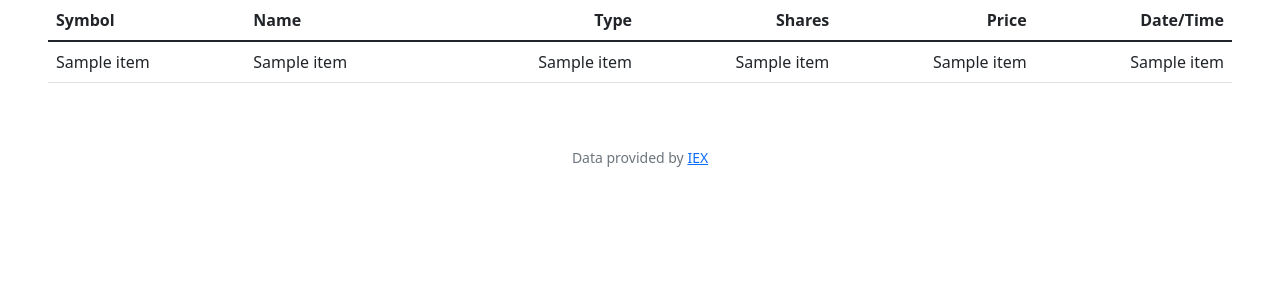
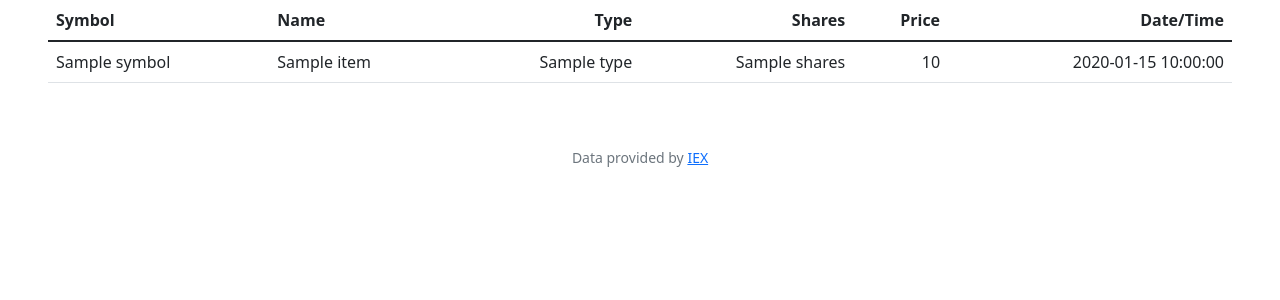
Before and after one commit to gitpk-0/cs50_finance_app, a Flask app: template templates/history.html in a window 1280 px wide. Shown: the part 206-506 px from the top of the page. Run offline with Flask 2, Linux system fonts and the light colour scheme; the template is opened without the code that fills it: most values are stand-ins (such as "Sample title", 1, 10 or a date in 2020); some libraries are stand-ins or nearby versions.

Commit message:
updated templates

```diff
--- a/templates/history.html
+++ b/templates/history.html
@@ -23,14 +23,14 @@ History
         </tr>
     </thead>
     <tbody>
-        {% for item in transaction_info if item[3] != "N/A" %}
+        {% for item in transaction_info if item["symbol"] != "N/A" %}
         <tr>
-            <td class="text-start">{{item[3]}}</td><!-- "symbol"-->
-            <td class="text-start">{{item[2]}}</td><!-- "name"-->
-            <td class="text-end">{{item[1]}}</td><!-- "type"-->
-            <td class="text-end">{{item[4]}}</td><!-- "shares"-->
-            <td class="text-end">{{item[5]}}</td><!-- "price"-->
-            <td class="text-end">{{item[6]}}</td><!-- "date_time"-->
+            <td class="text-start">{{ item["symbol"] }}</td>
+            <td class="text-start">{{ item["name"] }}</td>
+            <td class="text-end">{{ item["type"] }}</td>
+            <td class="text-end">{{ item["shares"] }}</td>
+            <td class="text-end">{{ item["price"] }}</td>
+            <td class="text-end">{{ item["date_time"] }}</td>
         </tr>
         {% endfor %}
     </tbody>
--- a/templates/sell.html
+++ b/templates/sell.html
@@ -9,9 +9,9 @@ Sell
     <div class="mb-3">
         <select class="form-select mx-auto w-auto" name="symbol">
             <option disabled selected>Symbol</option>
-            {% for stock in stock_info if stock[0] != "N/A" %}
-            {% if stock[2] >= 1 %}
-            <option value="{{ stock[0] }}">{{ stock[0] }}</option>
+            {% for stock in stock_info if stock["symbol"] != "N/A" %}
+            {% if stock["shares_owned"] >= 1%}
+            <option value="{{ stock['symbol'] }}">{{ stock['symbol'] }}</option>
             {% endif %}
             {% endfor %}
         </select>
```
